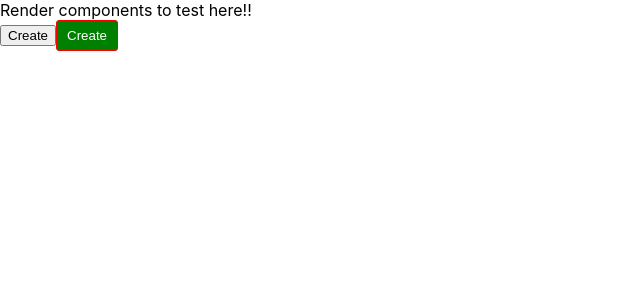
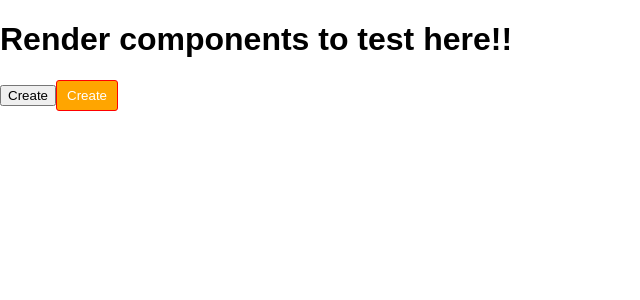
Before and after one commit to G3-Code/draganddrop, a React (Create React App) app in the folder dnd/: page / in a window 1280 px wide. Shown: the top 300 px of the page, without its empty margins (0-640 px from the left). Built offline with nearby package versions, Linux system fonts and the light colour scheme.

Commit message:
Working with styled coponents

```diff
--- a/dnd/src/App.js
+++ b/dnd/src/App.js
@@ -1,27 +1,44 @@
 import React from "react";
 // import { Button } from "./components/Button";
-import styled from "styled-components";
+import styled, { ThemeProvider, css } from "styled-components";
 
+const theme = {
+  primary: "red",
+  secondary: "blue",
+  alert: "orange",
+  font: "sans-serif"
+};
 const Button = styled.button`
   background: ${props => (props.primary ? "red" : "green")};
   border-radius: 3px;
   border: 1px solid red;
   padding: 7px 10px;
   color: #fff;
+  ${props =>
+    props.color &&
+    css`
+      background: ${props => props.theme[props.color]};
+    `}
   &:hover {
     color: blue;
   }
 `;
 
+const H1 = styled.h1`
+  font-family: ${props => props.theme.font};
+`;
+
 function App() {
   return (
-    <div>
-      Render components to test here!!
+    <ThemeProvider theme={theme}>
       <div>
-        <button>Create</button>
-        <Button>Create </Button>
+        <H1>Render components to test here!!</H1>
+        <div>
+          <button>Create</button>
+          <Button color="alert">Create </Button>
+        </div>
       </div>
-    </div>
+    </ThemeProvider>
   );
 }
 
```
